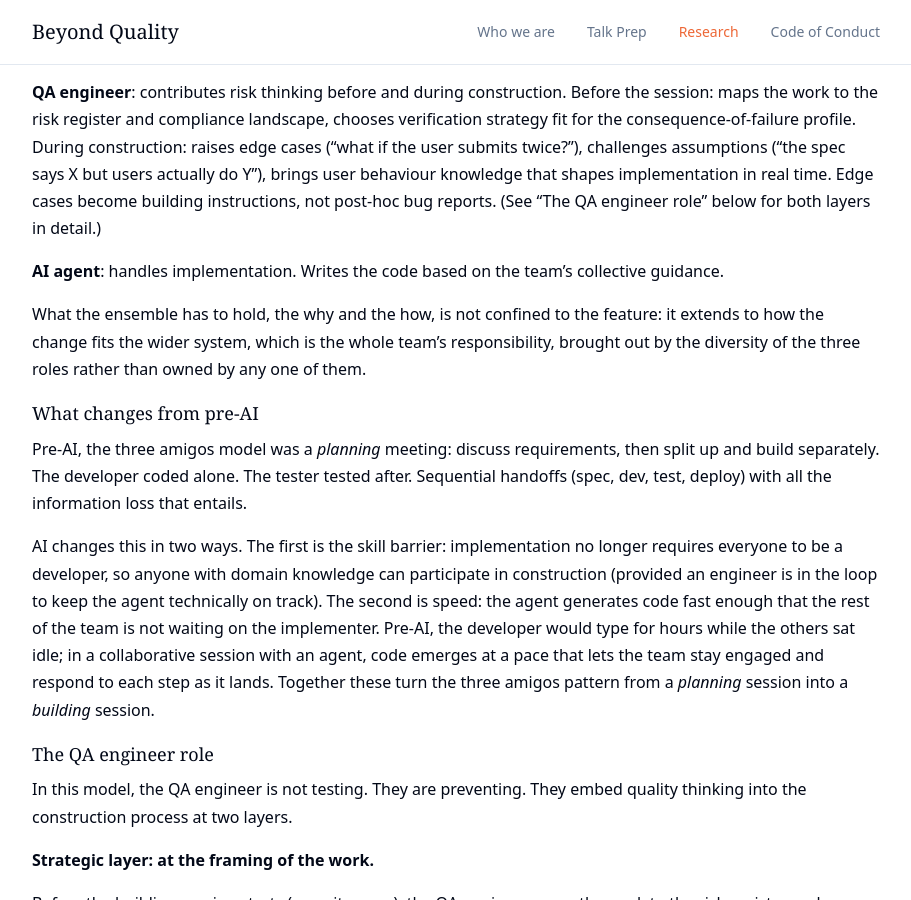
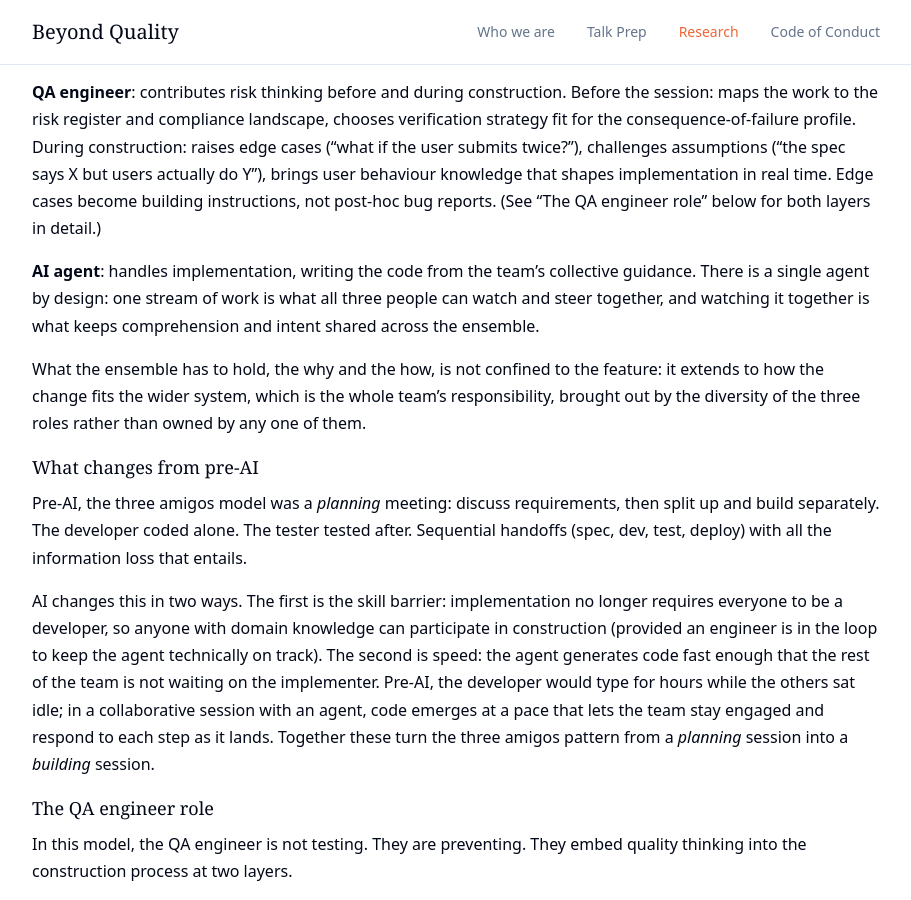
Before and after one commit to BeyondQuality/beyondquality, a Jekyll site: the page built from research/ai-era-testing/proposal.md, in a window 1280 px wide and 900 px high, scrolled down 2641 px. Shown: the whole window, without its empty margins (184-1095 px from the left). Built offline with Jekyll 4.4.1, drawn with Linux system fonts in a browser that asks for light colours; our own code applies the rules of GitHub Pages for plain Markdown files.

Commit message:
clarified we only focus on one agent

```diff
--- a/research/ai-era-testing/proposal.md
+++ b/research/ai-era-testing/proposal.md
@@ -49,7 +49,7 @@ The baseline is three roles, each contributing something the others cannot. Q #2
 
 **QA engineer**: contributes risk thinking before and during construction. Before the session: maps the work to the risk register and compliance landscape, chooses verification strategy fit for the consequence-of-failure profile. During construction: raises edge cases ("what if the user submits twice?"), challenges assumptions ("the spec says X but users actually do Y"), brings user behaviour knowledge that shapes implementation in real time. Edge cases become building instructions, not post-hoc bug reports. (See "The QA engineer role" below for both layers in detail.)
 
-**AI agent**: handles implementation. Writes the code based on the team's collective guidance.
+**AI agent**: handles implementation, writing the code from the team's collective guidance. There is a single agent by design: one stream of work is what all three people can watch and steer together, and watching it together is what keeps comprehension and intent shared across the ensemble.
 
 What the ensemble has to hold, the why and the how, is not confined to the feature: it extends to how the change fits the wider system, which is the whole team's responsibility, brought out by the diversity of the three roles rather than owned by any one of them.
 
```
